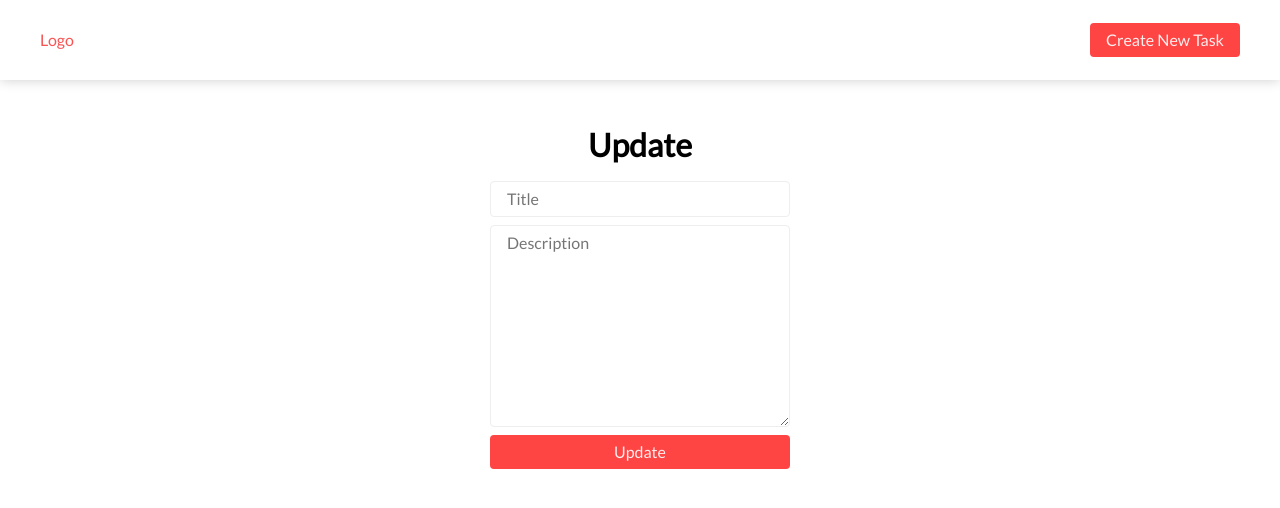
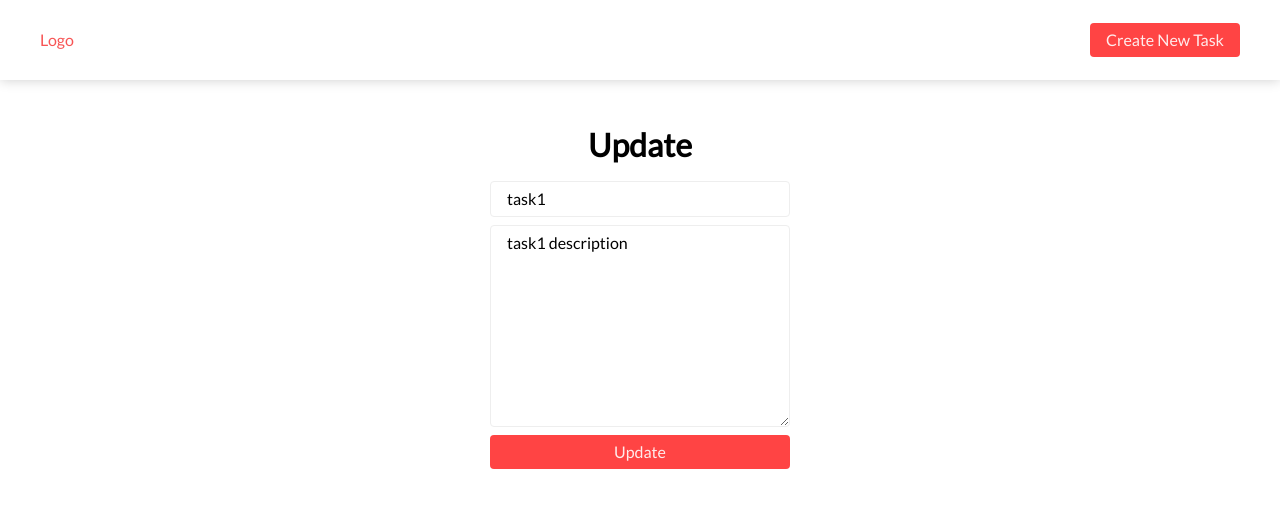
Before and after one commit to EribertoSG/CRUD, a Next.js app: page /edit/1 in a window 1280 px wide. Shown: the top 508 px of the page. Built offline with nearby package versions, Linux system fonts and the light colour scheme.

Commit message:
Se esta desarrollado la fucionalidad para editar tareas

```diff
--- a/src/components/context/appReducer.js
+++ b/src/components/context/appReducer.js
@@ -12,6 +12,9 @@ export default function appReducer(state, { type, payload }) {
                 tasks: state.tasks.filter(task => task.id !== payload)
             }
         case UPDATE_TASK:
+            return {
+                tasks: state.tasks.map(task => task.id == payload.id ? payload : task)
+            }
 
         default:
             state
--- a/src/components/context/taskContext.js
+++ b/src/components/context/taskContext.js
@@ -14,20 +14,19 @@ const TaskProvider = ({ children }) => {
     }
 
     const [state, dispatch] = useReducer(appReducer, initialState)
-
     const addTask = (task) => {
-        dispatch({ type: ADD_TASK, payload: {...task, id: uuid()} })
+        dispatch({ type: ADD_TASK, payload: { ...task, id: uuid() } })
     }
     const deleteTask = (id) => {
         dispatch({ type: DELETE_TASK, payload: id })
     }
     //update task
-    const updateTask = (task) => {
-        dispatch({ type: UPDATE_TASK, payload: task })
+    const updateTask = (id, task) => {
+        dispatch({ type: UPDATE_TASK, payload: { ...task, id } })
     }
+    const { tasks } = state
 
-
-    const data = { ...state, addTask, deleteTask, updateTask }
+    const data = { tasks, addTask, deleteTask, updateTask }
     return <TaskContext.Provider value={data}>{children}</TaskContext.Provider>
 }
 
--- a/src/components/organisms/Form.jsx
+++ b/src/components/organisms/Form.jsx
@@ -1,4 +1,4 @@
-import { useState } from "react"
+import { useState, useEffect } from "react"
 import { useRouter } from "next/router"
 import useTask from "../hooks/useTask"
 
@@ -7,10 +7,15 @@ const Form = () => {
         title: '',
         description: ''
     }
-    const { addTask } = useTask()
+    const { addTask, updateTask, tasks } = useTask()
     const { push, query } = useRouter()
 
     const [formData, setFormData] = useState(initailState)
+    console.log(formData)
+    useEffect(() => {
+        const { title, description } = tasks.find(task => task.id == query.id)
+        setFormData({ title, description })
+    }, [])
 
     const handleInputChange = ({ target: { name, value } }) => {
         setFormData({ ...formData, [name]: value })
@@ -21,8 +26,8 @@ const Form = () => {
         if (e.target.title.value === '' || e.target.description.value === '') {
             alert('Please fill out all fields')
         } else {
-            if (query) {
-                console.log('Editing')
+            if (query.id) {
+                updateTask(query.id, formData)
             } else {
                 addTask(formData)
             }
@@ -34,8 +39,8 @@ const Form = () => {
         <div className="form__container">
             <h1>{action}</h1>
             <form className="form" onSubmit={handleSubmit}>
-                <input className="input" type="text" name="title" id="title" placeholder="Title" onChange={handleInputChange} />
-                <textarea className="textarea" name="description" id="description" cols="30" rows="10" placeholder="Description" onChange={handleInputChange}></textarea>
+                <input className="input" type="text" name="title" id="title" placeholder="Title" value={formData.title} onChange={handleInputChange} />
+                <textarea className="textarea" name="description" id="description" cols="30" rows="10" value={formData.description} placeholder="Description" onChange={handleInputChange}></textarea>
                 <button className="button full" type='submit'>{action}</button>
             </form>
         </div>
```
